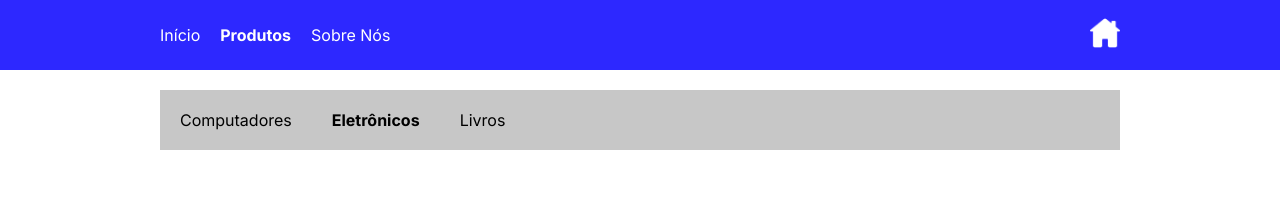
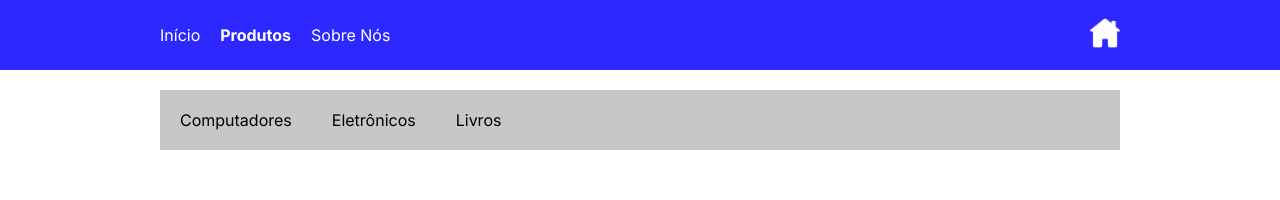
Before and after one commit to Tleofreitas/Mod10_RotasReact, a React (Vite) app: page /products in a window 1280 px wide. Shown: the top 200 px of the page. Built offline with nearby package versions, Linux system fonts and the light colour scheme.

Commit message:
Listing Products

```diff
--- a/src/App.tsx
+++ b/src/App.tsx
@@ -14,6 +14,14 @@ function App() {
           <Route path="home" element={<HomeBody />} />
           <Route path="about" element={<About />} />
           <Route path="products" element={<Products />} />
+          <Route
+            path="*"
+            element={
+              <main style={{ padding: "1rem" }}>
+                <p>There's nothing here!</p>
+              </main>
+            }
+          />
         </Route>
       </Routes>
     </BrowserRouter>
--- a/src/routes/Home/Products/index.tsx
+++ b/src/routes/Home/Products/index.tsx
@@ -1,27 +1,29 @@
-import { NavLink } from "react-router-dom";
+import { NavLink, Outlet } from "react-router-dom";
 import './styles.css';
+import { getProducts } from "../../data";
+import { Link } from "react-router-dom";
 
 export default function Products() {
+    let products = getProducts();
 
     return (
         <main>
             <section>
                 <div className="container">
                     <div className="mt20">
-                            <nav className="navbarProd">
-                                <NavLink to="/home" className={({ isActive }) => isActive ? "menu-itemP menu-active" : "menu-itemP"} >
-                                    Computadores
-                                </NavLink>
-                                <NavLink to="/products" className={({ isActive }) => isActive ? "menu-itemP menu-active" : "menu-itemP"} >
-                                    Eletrônicos
-                                </NavLink>
-                                <NavLink to="/about" className={({ isActive }) => isActive ? "menu-itemP menu-active" : "menu-itemP"} >
-                                    Livros
-                                </NavLink>
-                            </nav>
-                    </div>
+                        <nav className="navbarProd">
+                            {products.map((product) => (
+                                <Link className="menu-itemP"
+                                    to={`/product/${product.number}`}
+                                    key={product.number}
+                                >
+                                    {product.name}
+                                </Link>
+                            ))}
+                        </nav>
                 </div>
-            </section>
-        </main>
+            </div>
+        </section>
+        </main >
     );
 }
--- /dev/null
+++ b/src/routes/data.ts
@@ -0,0 +1,27 @@
+let products = [
+    {
+      name: "Computadores",
+      number: 1,
+      title1: "Computador1",
+      title2: "Computador2",
+      title3: "Computador3",
+    },
+    {
+      name: "Eletrônicos",
+      number: 2,
+      title1: "Eletrônico1",
+      title2: "Eletrônico2",
+      title3: "Eletrônico3",
+    },
+    {
+      name: "Livros",
+      number: 3,
+      title1: "Livro1",
+      title2: "Livro2",
+      title3: "Livro3",
+    },
+  ];
+
+  export function getProducts() {
+    return products;
+  }
```
